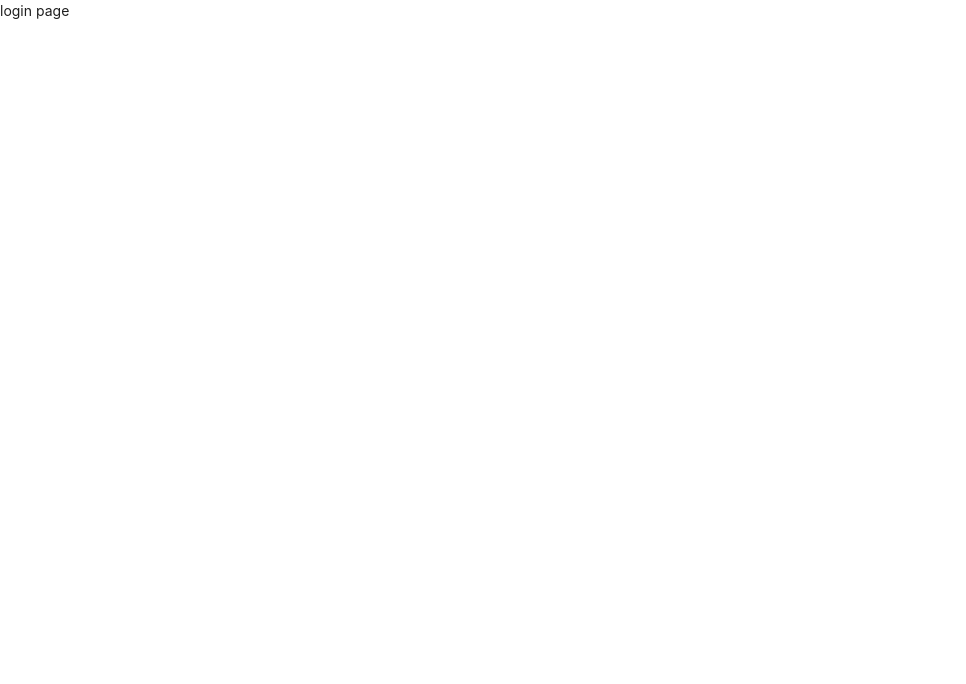
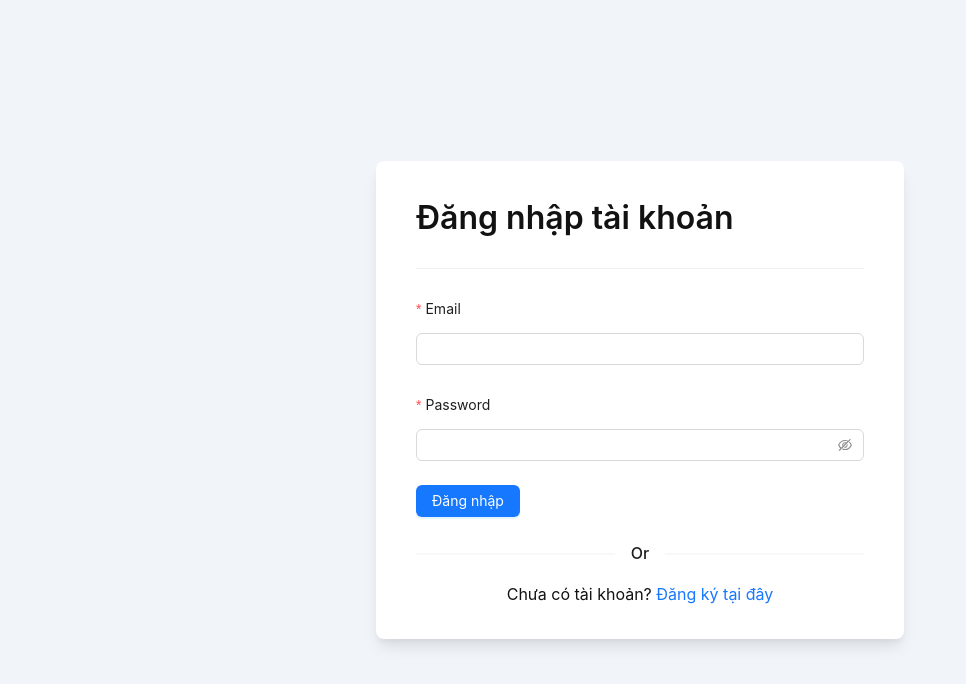
Before and after one commit to locnht-it/react-test-fresher-typescript, a React (Vite) app: page /login in a window 1280 px wide. Shown: the top 684 px of the page, without its empty margins (0-966 px from the left). Built offline with nearby package versions, Linux system fonts and the light colour scheme.

Commit message:
video 34

```diff
--- a/src/pages/client/auth/login.tsx
+++ b/src/pages/client/auth/login.tsx
@@ -1,5 +1,101 @@
+import { loginAPI } from "@/services/api";
+import { App, Button, Divider, Form, FormProps, Input } from "antd";
+import { useState } from "react";
+import { Link, useNavigate } from "react-router-dom";
+import "./register.scss";
+
+type FieldType = {
+  username: string;
+  password: string;
+};
+
 const LoginPage = () => {
-  return <div>login page</div>;
+  const [form] = Form.useForm();
+  const [isSubmit, setIsSubmit] = useState(false);
+  const { message, notification } = App.useApp();
+  const navigate = useNavigate();
+
+  const onFinish: FormProps<FieldType>["onFinish"] = async (values) => {
+    setIsSubmit(true);
+
+    const { username, password } = values;
+    const res = await loginAPI(username, password);
+    if (res?.data) {
+      localStorage.setItem("access_token", res.data.access_token);
+      message.success("Đăng nhập tài khoản thành công!");
+      navigate("/");
+    } else {
+      notification.error({
+        message: "Đăng nhập thất bại!",
+        description:
+          res.message && Array.isArray(res.message)
+            ? res.message[0]
+            : res.message,
+      });
+    }
+
+    setIsSubmit(false);
+  };
+
+  return (
+    <div className="register-page">
+      <main className="main">
+        <div className="container">
+          <section className="wrapper">
+            <div className="heading">
+              <h2 className="text text-large">Đăng nhập tài khoản</h2>
+              <Divider />
+            </div>
+            <Form
+              form={form}
+              name="form-register"
+              onFinish={onFinish}
+              autoComplete="off"
+            >
+              <Form.Item<FieldType>
+                labelCol={{ span: 24 }}
+                label="Email"
+                name="username"
+                rules={[
+                  {
+                    required: true,
+                    message: "Email không được để trống!",
+                  },
+                  { type: "email", message: "Email không đúng định dạng!" },
+                ]}
+              >
+                <Input />
+              </Form.Item>
+
+              <Form.Item<FieldType>
+                labelCol={{ span: 24 }}
+                label="Password"
+                name="password"
+                rules={[
+                  { required: true, message: "Mật khẩu không được để trống!" },
+                ]}
+              >
+                <Input.Password />
+              </Form.Item>
+
+              <Form.Item>
+                <Button type="primary" htmlType="submit" loading={isSubmit}>
+                  Đăng nhập
+                </Button>
+              </Form.Item>
+              <Divider>Or</Divider>
+              <p className="text text-normal" style={{ textAlign: "center" }}>
+                Chưa có tài khoản?
+                <span>
+                  <Link to="/register"> Đăng ký tại đây</Link>
+                </span>
+              </p>
+            </Form>
+          </section>
+        </div>
+      </main>
+    </div>
+  );
 };
 
 export default LoginPage;
--- a/src/pages/client/auth/register.tsx
+++ b/src/pages/client/auth/register.tsx
@@ -14,7 +14,7 @@ type FieldType = {
 const RegisterPage = () => {
   const [form] = Form.useForm();
   const [isSubmit, setIsSubmit] = useState(false);
-  const { message } = App.useApp();
+  const { notification, message } = App.useApp();
   const navigate = useNavigate();
 
   const onFinish: FormProps<FieldType>["onFinish"] = async (values) => {
@@ -25,10 +25,16 @@ const RegisterPage = () => {
     // debugger;
     const res = await registerAPI(fullName, email, password, phone);
     if (res.data) {
-      message.success("Đăng nhập thành công!");
+      message.success("Đăng ký tài khoản thành công!");
       navigate("/login");
     } else {
-      message.error(res.message);
+      notification.error({
+        message: "Đăng ký thất bại!",
+        description:
+          res.message && Array.isArray(res.message)
+            ? res.message[0]
+            : res.message,
+      });
     }
 
     setIsSubmit(false);
```
